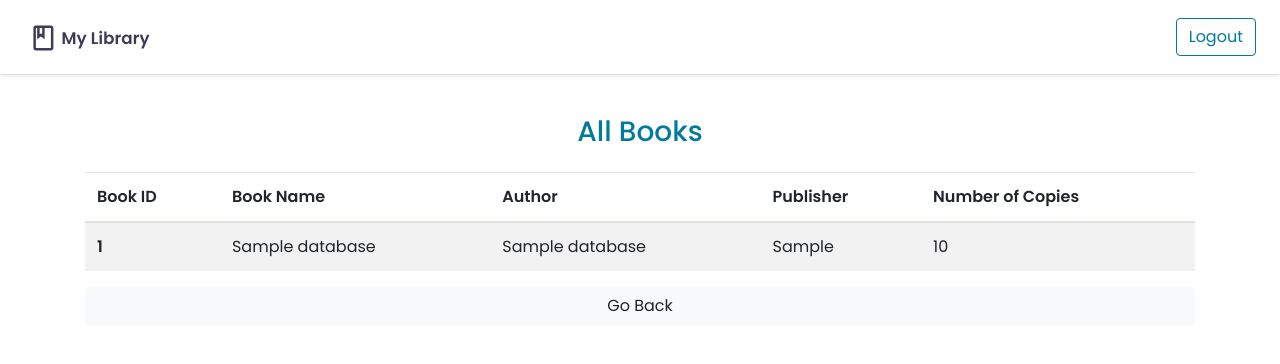
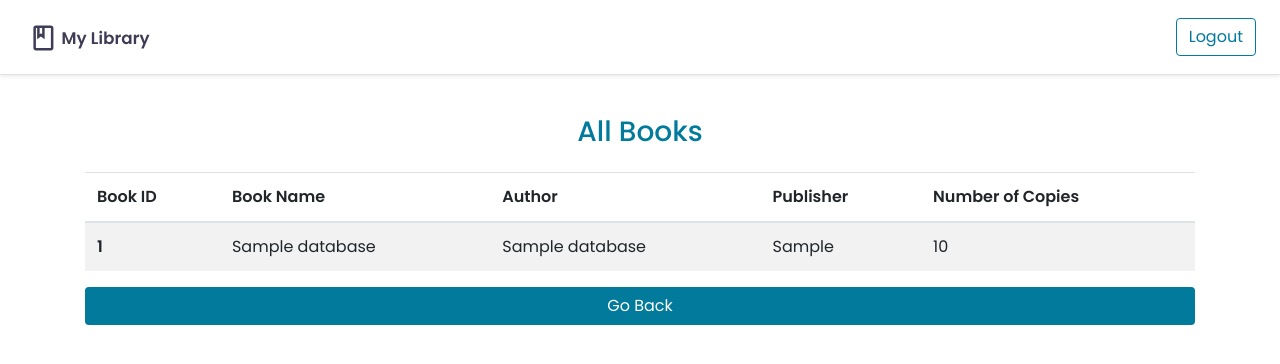
Before and after one commit to runalb/PHP-Library-Management-System, a PHP site: page /view-books.php in a window 1280 px wide. Shown: the top 364 px of the page. Run offline with PHP 8.4, Linux system fonts and the light colour scheme; the visitor is signed in with stand-in values (Sample User, id 1); tables that the repository leaves empty or names only in its code hold one stand-in row (values such as "Sample post").

Commit message:
view book added: action-btn

```diff
--- a/view-books.php
+++ b/view-books.php
@@ -67,7 +67,7 @@ session_start();
 
 			            echo"</tbody></table>";
 
-                  echo"<form action='dashboard.php'><button class='btn bg-light btn-block' type='submit'>Go Back</button></form>";
+                  echo"<form action='dashboard.php'><button class='btn action-btn btn-block' type='submit'>Go Back</button></form>";
                   echo"</div>";
                   }
                   if(mysqli_num_rows($ret)==0)
```
